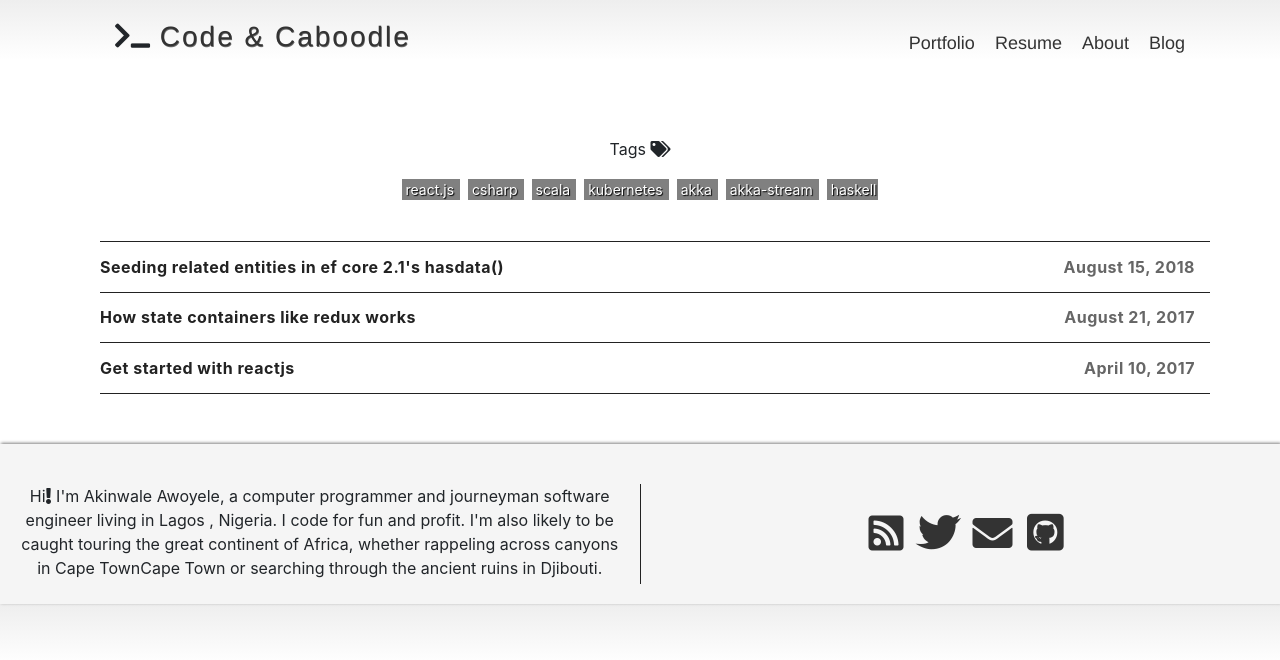
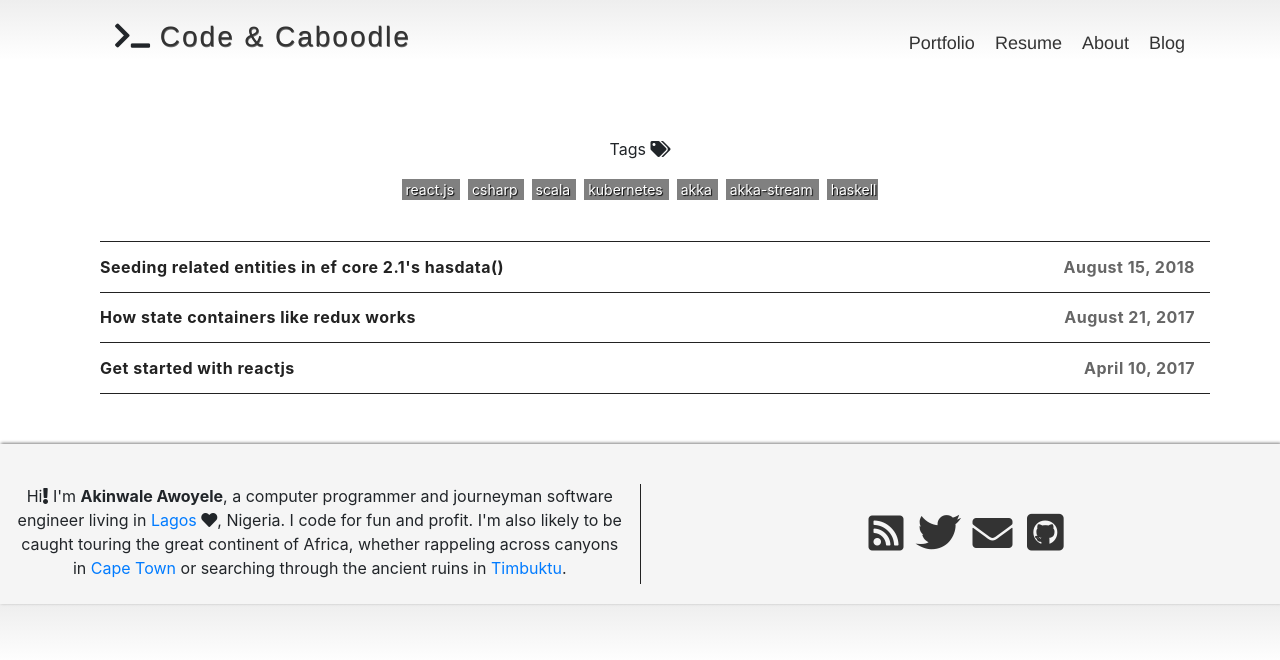
Before and after one commit to yeleywale/yeleywale.github.io, a Jekyll site: the page built from index.html, in a window 1280 px wide. Shown: the top 660 px of the page. Built offline with Jekyll 4.4.1, drawn with Linux system fonts in a browser that asks for light colours; nearby versions of some CDN libraries; some web fonts are replaced.

Commit message:
Update about

```diff
--- a/_layouts/default.html
+++ b/_layouts/default.html
@@ -55,8 +55,8 @@
     <div class="row">
       <div class="col">
         <span>
-          Hi<i class="fas fa-exclamation"></i> I'm Akinwale Awoyele, a computer programmer and journeyman software engineer living in Lagos <i class="fas fa-home-heart"></i>, Nigeria. I code for fun and profit. I'm also likely to be caught touring the great
-           continent of Africa, whether rappeling across canyons in <a>Cape Town</a>Cape Town or searching through the ancient ruins in <a>Djibouti</a>.
+          Hi<i class="fas fa-exclamation"></i> I'm <strong>Akinwale Awoyele</strong>, a computer programmer and journeyman software engineer living in <a href="https://en.wikipedia.org/wiki/Lagos_State">Lagos</a> <i class="fas fa-heart"></i>, Nigeria. I code for fun and profit. I'm also likely to be caught touring the great
+           continent of Africa, whether rappeling across canyons in <a href="https://en.wikipedia.org/wiki/Cape_Town">Cape Town</a> or searching through the ancient ruins in <a href="">Timbuktu</a>.
         </span>
       </div>
       {% include svg-icons.html %}
```
